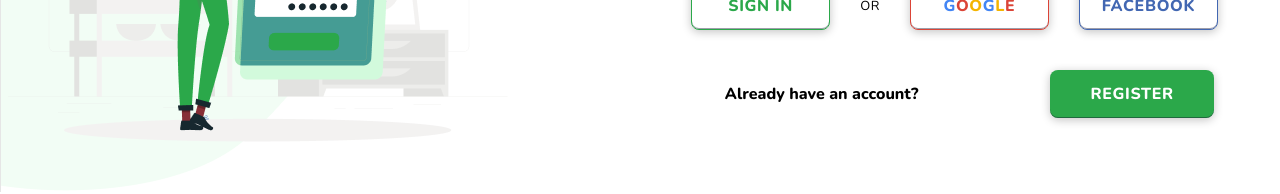
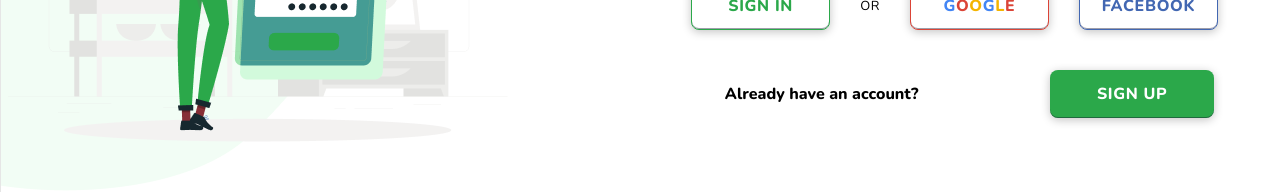
Before and after one commit to Clean-Hub/cleanhub, a React (Create React App) app: page /login in a window 1280 px wide. Shown: the part 574-768 px from the top of the page. Built offline with nearby package versions, Linux system fonts and the light colour scheme.

Commit message:
sign up text added

```diff
--- a/src/pages/login/Login.jsx
+++ b/src/pages/login/Login.jsx
@@ -51,7 +51,7 @@ const Login = () => {
         </div>
         <div className='signInB'>
           <p className='signInP'>Already have an account?</p>
-          <button className='signInBtn'>REGISTER</button>
+          <button className='signInBtn'>SIGN UP</button>
         </div>
       </div>
     </div>
```
